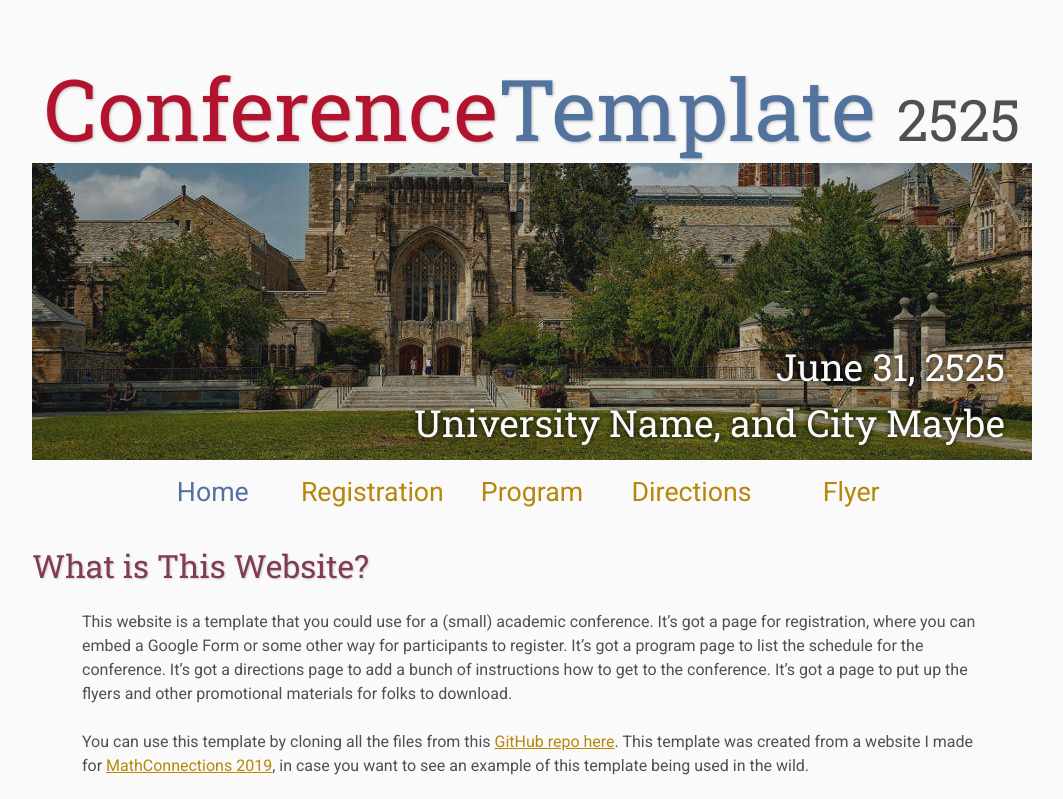
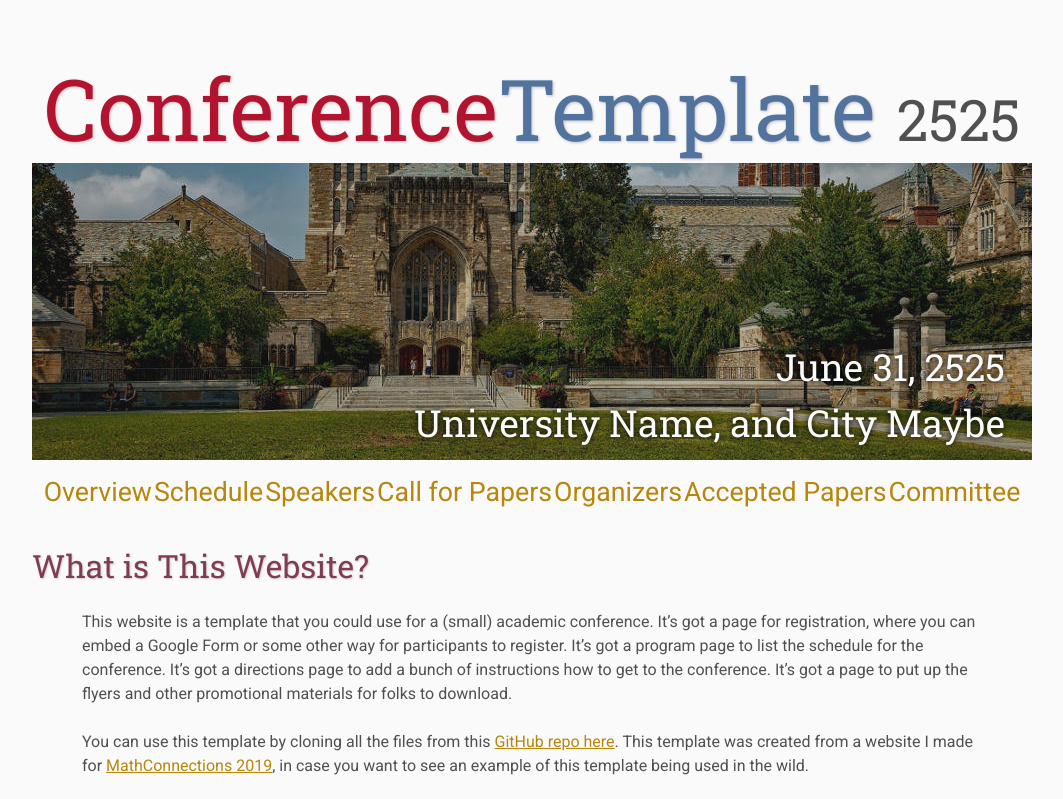
Before and after one commit to sknowllm/sknowllm.github.io, a plain HTML site: page index.html in a window 1280 px wide. Shown: the top 799 px of the page, without its empty margins (108-1171 px from the left). Drawn offline with Linux system fonts and the light colour scheme.

Commit message:
change the header

```diff
--- a/index.html
+++ b/index.html
@@ -27,19 +27,25 @@
     <table class="navigation">
         <tr>
             <td class="navigation">
-                <a class="current" title="Conference Home Page" href=".">Home</a>
+                <a class="Overview" title="Conference Home Page" href=".">Overview</a>
             </td>
             <td class="navigation">
-                <a title="Register for the Conference" href="registration">Registration</a>
+                <a title="Schedule" href="schedule">Schedule</a>
             </td>
             <td class="navigation">
-                <a title="Conference Program" href="program">Program</a>
+                <a title="Speakers" href="speakers">Speakers</a>
             </td>
             <td class="navigation">
-                <a title="Directions to the Conference" href="directions">Directions</a>
+                <a title="Call for Papers" href="call-for-papers">Call for Papers</a>
             </td>
             <td class="navigation">
-                <a title="Conference Flyer" href="flyer">Flyer</a>
+                <a title="Organizers" href="organizers">Organizers</a>
+            </td>
+            <td class="navigation">
+                <a title="Accepted Papers" href="acceted-papers">Accepted Papers</a>
+            </td>
+            <td class="navigation">
+                <a title="Committee" href="committee">Committee</a>
             </td>
         </tr>
     </table>
```
